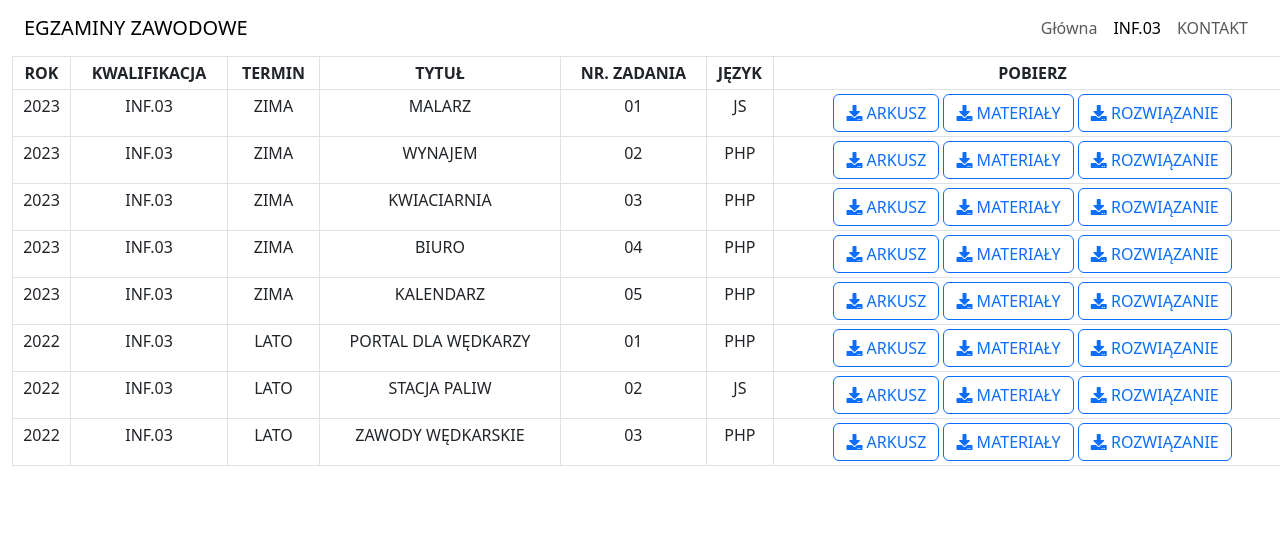
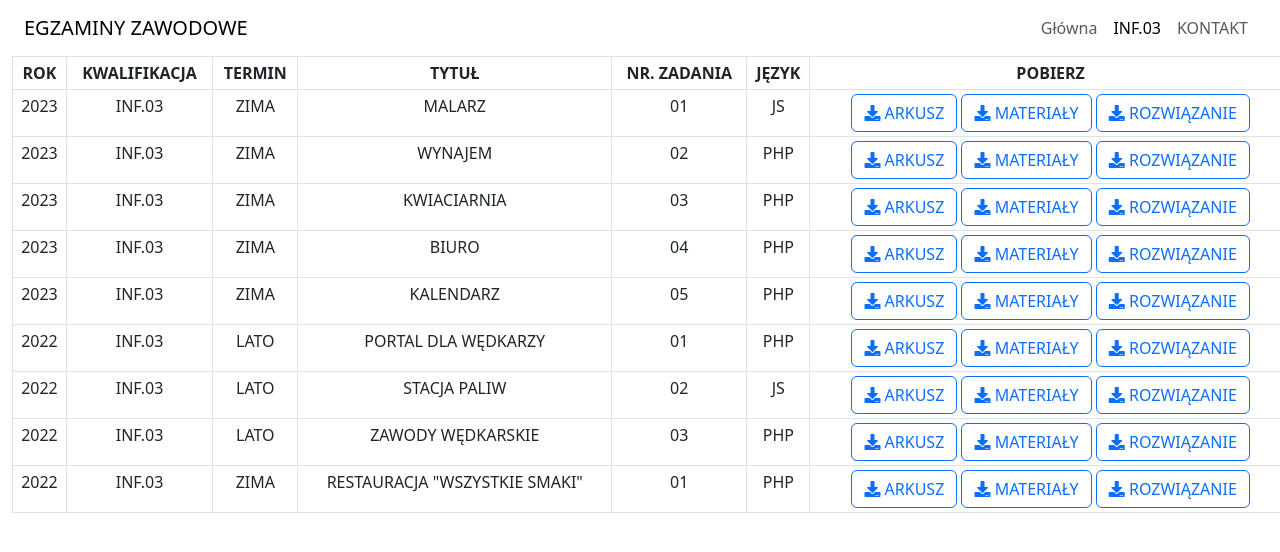
Before and after one commit to viktorchernikov/Egzaminy-Zawodowe, a plain HTML site: page pages/inf03.html in a window 1280 px wide. Drawn offline with Linux system fonts and the light colour scheme.

Commit message:
Dodałem arkusze i rozwiązania. INF.03, Zima 2022

```diff
--- a/pages/inf03.html
+++ b/pages/inf03.html
@@ -140,6 +140,19 @@
                             <a class="btn btn-outline-primary" href="https://raw.githubusercontent.com/viktorchernikov/Egzaminy-Zawodowe/main/resources/data/exams/inf03/2022/2/03/solution.zip" download><i class="fa fa-download"></i> ROZWIĄZANIE</a>
                         </td>
                     </tr>
+                    <tr>
+                        <td scope="row">2022</td>
+                        <td>INF.03</td>
+                        <td>ZIMA</td>
+                        <td>RESTAURACJA "WSZYSTKIE SMAKI"</td>
+                        <td>01</td>
+                        <td>PHP</td>
+                        <td>
+                            <a class="btn btn-outline-primary" href="https://raw.githubusercontent.com/viktorchernikov/Egzaminy-Zawodowe/main/resources/data/exams/inf03/2022/0/01/exam.pdf" download><i class="fa fa-download"></i> ARKUSZ</a>
+                            <a class="btn btn-outline-primary" href="https://raw.githubusercontent.com/viktorchernikov/Egzaminy-Zawodowe/main/resources/data/exams/inf03/2022/0/01/materials.zip" download><i class="fa fa-download"></i> MATERIAŁY</a>
+                            <a class="btn btn-outline-primary" href="https://raw.githubusercontent.com/viktorchernikov/Egzaminy-Zawodowe/main/resources/data/exams/inf03/2022/0/01/solution.zip" download><i class="fa fa-download"></i> ROZWIĄZANIE</a>
+                        </td>
+                    </tr>
                 </tbody>
             </table>
         </div>
```
Also changed, not shown: 3 other files.
